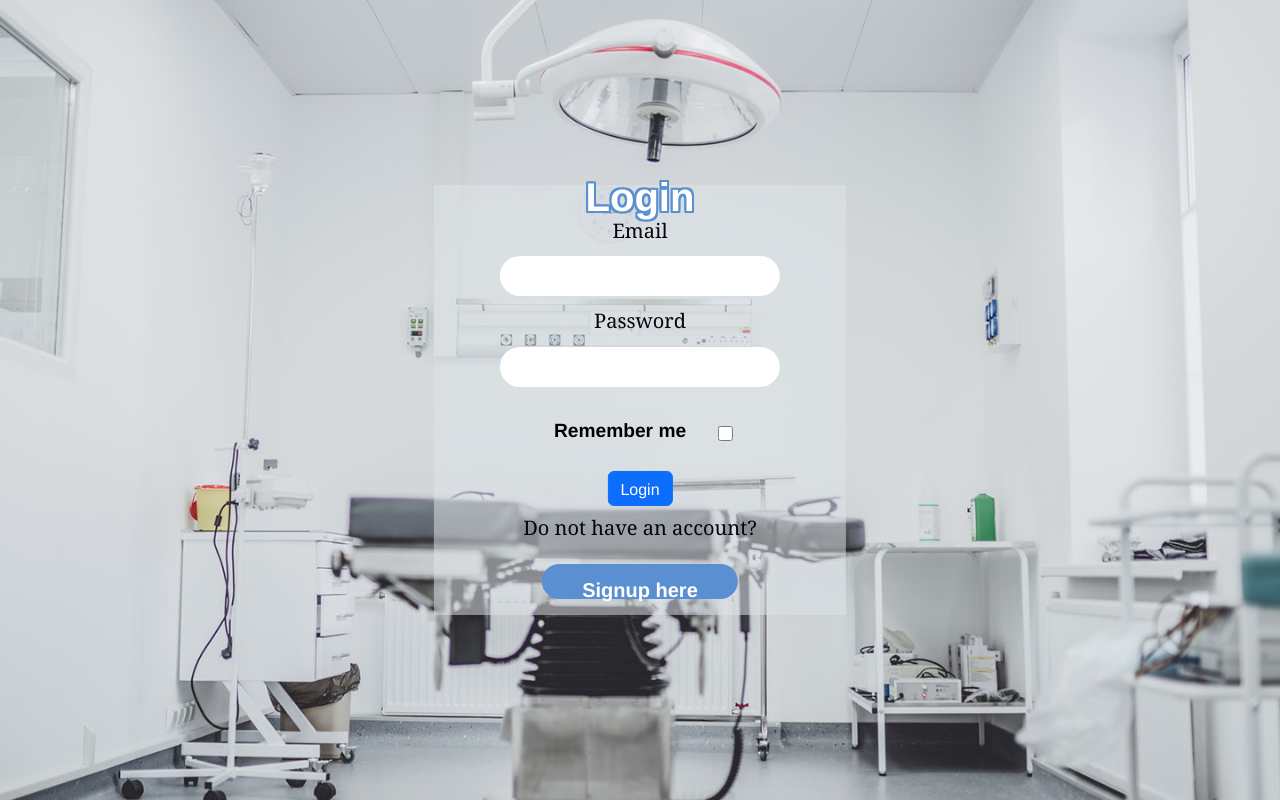
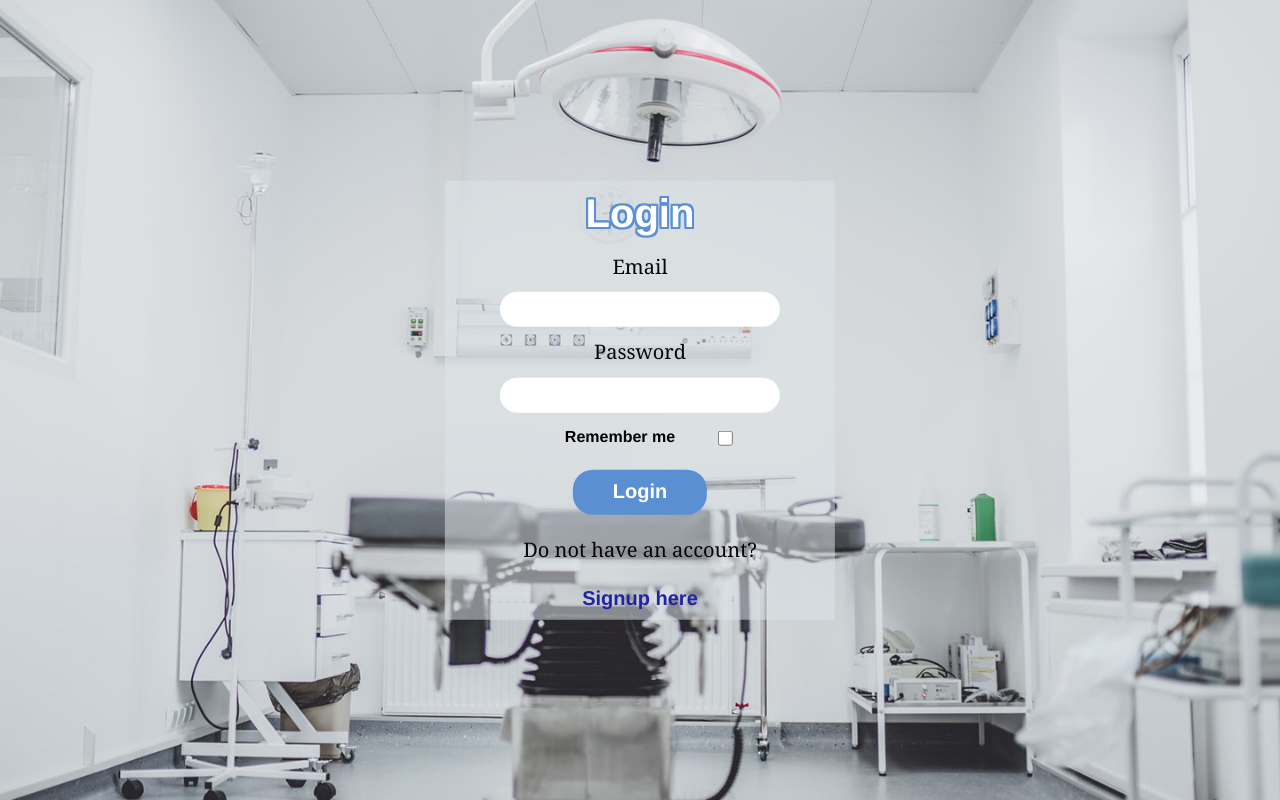
Before and after one commit to amjdp/Dayapuram_Hospital_Management, a Django app: page /hms_admin/admin_login in a window 1280 px wide. Run offline with Django 4.2, Linux system fonts and the light colour scheme.

Commit message:
admin login updated

```diff
--- a/hms_admin/static/assets/css/login.css
+++ b/hms_admin/static/assets/css/login.css
@@ -16,6 +16,8 @@ p {
     font-family: Helvetica;
     font-size: 2.5rem;
     font-weight: 900;
+    padding-top: 20px;
+    padding-bottom: 20px;
     color: #FFFFFF;
     text-shadow:
      2px 2px 0 rgb(90, 144, 210),
@@ -50,13 +52,13 @@ p {
 input {
   border-radius: 5rem;
   border: none;
-  height: 40px;
+  height: 35px;
   width: 280px;
 }
 
 .remember {
     color: black;
-    font-size: 1.2rem;
+    font-size: 16px;
     font-weight: 900;
     margin-right: 10rem;
     text-align: center;
@@ -77,31 +79,31 @@ input {
     font-weight: 100;
 }
 
-a {
+.login {
     padding-left: 2.5rem;
     padding-right: 2.5rem;
     font-family: Helvetica;
     font-size: 20px;
     font-weight: 900;
     background-color: rgb(90, 144, 210);
-    color: white;
-    margin-bottom: 16px;
-    margin-top: 30px;
+    color: #fff;
+    margin-bottom: 10px;
+    margin-top: 5px;
     border-radius: 20px;
-    height: 35px;
+    border: none;
+    height: 45px;
     text-decoration: none;
-    padding-top: 20px;
+    /* padding-top: 10px; */
 }
 
 #signup{
+    color: rgb(33, 35, 165);
+    font-family: Helvetica;
+    font-size: 20px;
+    font-weight: 900;
+}
 
+#signup:hover{
+    color: #fff;
+    background-color:rgb(33, 35, 165);
 }
-/* #error {
-  text-align: center;
-  width: 35%;
-  margin: 0 auto;
-  background-color: rgb(90, 144, 210);
-  color: white;
-  font-family: Helvetica;
-  font-size: 2rem;
-} */
--- a/hms_admin/templates/hms_admin/admin_login.html
+++ b/hms_admin/templates/hms_admin/admin_login.html
@@ -22,14 +22,15 @@
         <label for="email" class="label">Email</label><br />
         <input type="text" id="email" name="email" required /><br />
         <label for="password" class="label">Password</label><br />
-        <input type="password" id="password" name="password" /><br /><br />
+        <input type="password" id="password" name="password" /><br />
         <label for="remember" class="remember"> Remember me </label>
-        <input type="checkbox" id="remember" name="Remember" />
+        <input type="checkbox" id="remember" name="Remember" /> <br />
         <!-- <a href="{% url 'hms_admin:admin_home' %}">
           <button type="submit">Login</button>
         </a> -->
-        <a class="btn btn-primary" href="{% url 'hms_admin:admin_home' %}"> Login </a>
-        <label class="label"> Do not have an account? </label>  <a href="adminsignup">Signup here</a>
+        <a class="btn btn-info login" href="{% url 'hms_admin:admin_home' %}"> Login </a> <br />
+        <label class="label"> Do not have an account? </label>  <br>
+        <a class="btn btn-primary-outline" href="adminsignup" id="signup">Signup here</a>
       </form>
 
       <!-- <div class="text-center">Do not have account? <a href="adminsignup">Signup here</a></div> -->
```
